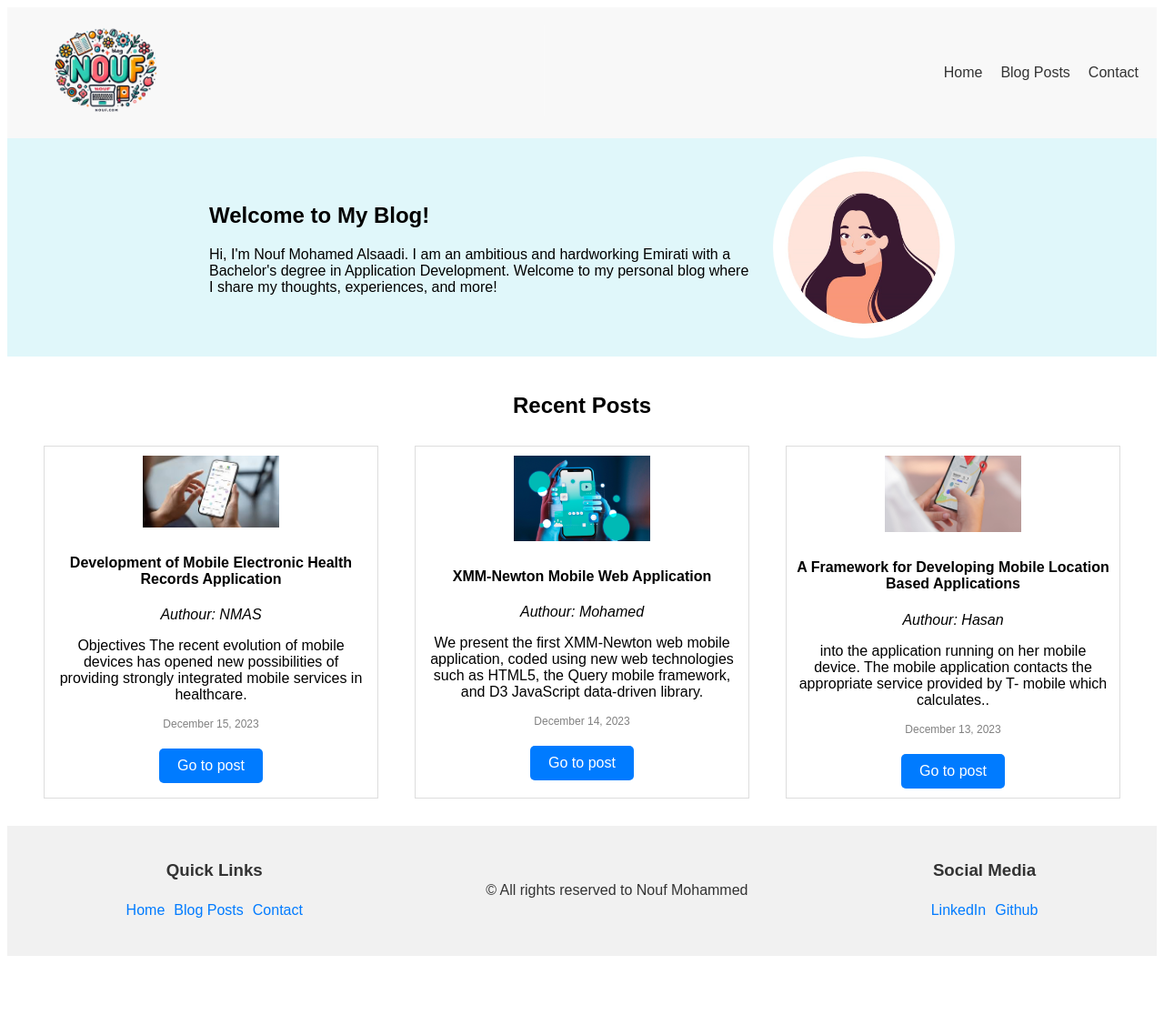
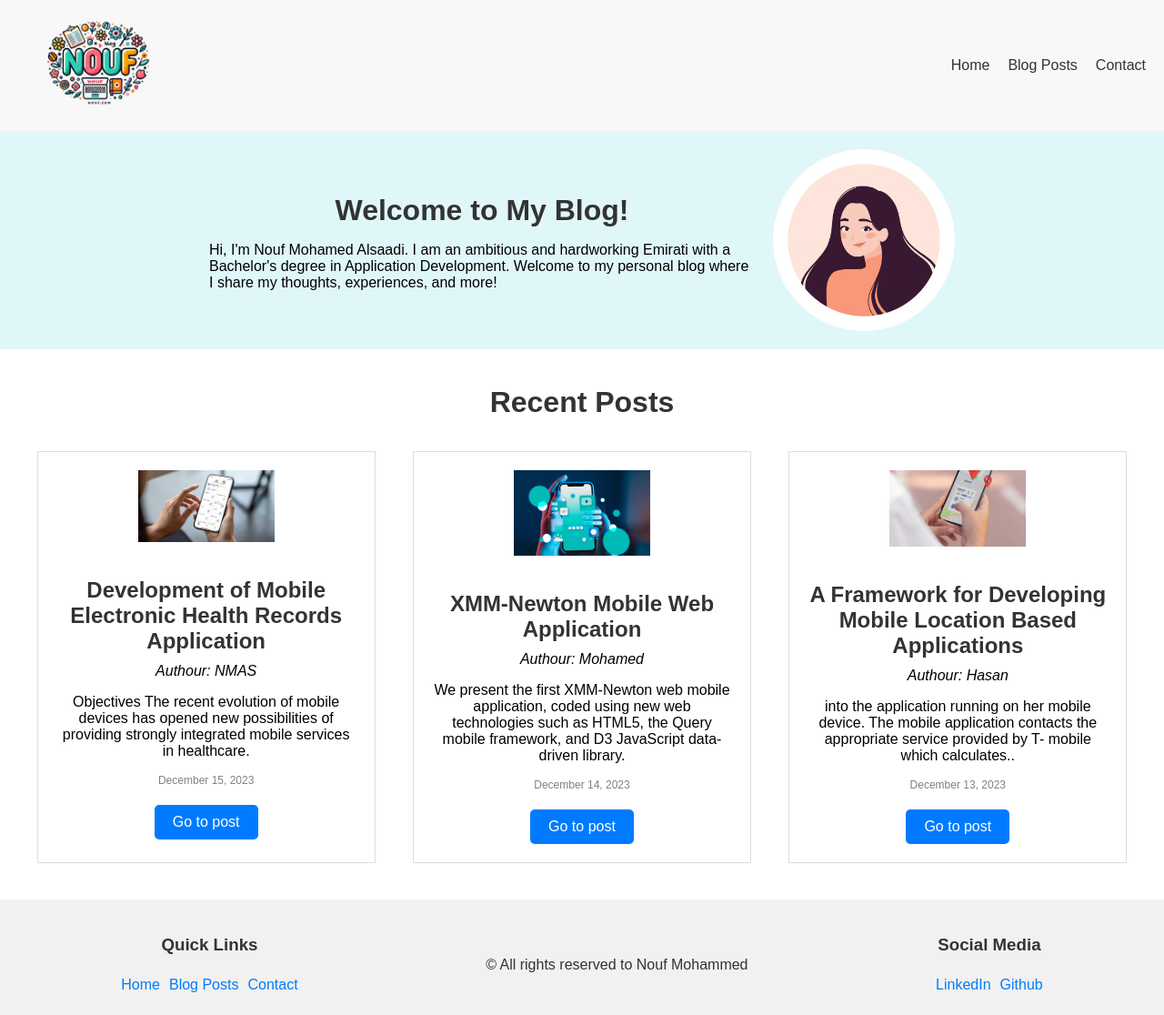
Before and after one commit to NoufAlsaadi/my-blog, a plain HTML site: page index.html in a window 1280 px wide. Shown: the whole page at 91% size. Before the commit the page ends 1059 px from the top, so only its background shows below. Drawn offline with Linux system fonts and the light colour scheme.

Commit message:
تحديث ملفات الموقع: تعديل في contact.html و index.html و styles.css

```diff
--- a/index.html
+++ b/index.html
@@ -33,7 +33,7 @@
         <div class="posts-container">
             <article>
                 <a href="post1.html"><img src="11.jpg" alt="First Blog Post"></a>
-                <h4>Development of Mobile Electronic Health Records Application</h4>
+                <h1>Development of Mobile Electronic Health Records Application</h1>
                 <address>Authour: NMAS</address>
                 <p>Objectives The recent evolution of mobile devices has opened new possibilities of providing strongly integrated mobile services in healthcare.</p>
                 <time datetime="2023-12-15">December 15, 2023</time>
@@ -41,7 +41,7 @@
             </article>
             <article>
                 <a href="post2.html"><img src="22.png" alt="Second Blog Post"></a>
-                <h4>XMM-Newton Mobile Web Application</h4>
+                <h1>XMM-Newton Mobile Web Application</h1>
                 <address>Authour: Mohamed</address>
                 <p>We present the first XMM-Newton web mobile application, coded using new web technologies such as HTML5, the Query mobile framework, and D3 JavaScript data-driven library.</p>
                 <time datetime="2023-12-14">December 14, 2023</time>
@@ -49,7 +49,7 @@
             </article>
             <article>
                 <a href="post3.html"><img src="33.jpg" alt="Third Blog Post"></a>
-                <h4>A Framework for Developing Mobile Location Based Applications</h4>
+                <h1>A Framework for Developing Mobile Location Based Applications</h1>
                 <address>Authour: Hasan</address>
                 <p> into the application running on her mobile device. The mobile application contacts the appropriate service provided by T- mobile which calculates..</p>
                 <time datetime="2023-12-13">December 13, 2023</time>
--- a/styles.css
+++ b/styles.css
@@ -1,7 +1,28 @@
+/* Global styles */
 body {
   font-family: Arial, sans-serif;
+  background-color: #ffffff;
+  margin: 0;
+  padding: 0;
 }
 
+h1, h2 {
+  color: #333;
+  text-align: center;
+  margin-top: 20px;
+}
+
+h1 {
+  font-size: 1.5rem;
+  margin-bottom: 10px;
+}
+
+h2 {
+  font-size: 2rem;
+  margin-bottom: 15px;
+}
+
+/* Header styles */
 header {
   background-color: #f8f8f8;
   padding: 20px;
@@ -9,6 +30,7 @@ header {
   display: flex;
   align-items: center;
   justify-content: space-between;
+
 }
 
 header .logo {
@@ -27,6 +49,7 @@ nav ul li a {
   color: #333;
 }
 
+/* Welcome section */
 #welcome {
   display: flex;
   align-items: center;
@@ -46,6 +69,7 @@ nav ul li a {
   border-radius: 50%;
 }
 
+/* Blog post section */
 #blog-posts {
   padding: 20px;
 }
@@ -60,15 +84,15 @@ nav ul li a {
 }
 
 .posts-container img {
-  width: 100%; /* عرض الصور بنسبة 100% من العنصر الوالد */
-  max-width: 150px; /* تحديد الحد الأقصى لعرض الصورة */
-  height: auto; /* المحافظة على نسبة الأبعاد */
+  width: 100%;
+  max-width: 150px;
+  height: auto;
 }
 
 article {
   border: 1px solid #ddd;
-  padding: 10px;
-  margin: 10px;
+  padding: 20px;
+  margin: 20px 0;
   flex: 1;
   max-width: 30%;
   box-sizing: border-box;
@@ -78,7 +102,32 @@ article {
 article img {
   max-width: 50%;
   height: auto;
-  margin-bottom: 5px;
+  margin-bottom: 15px;
+}
+
+.article-content {
+  display: flex;
+  flex-direction: column;
+  align-items: center;
+}
+
+article .title {
+  font-weight: bold;
+  font-size: 18px;
+  margin: 10px 0;
+}
+
+article .description {
+  font-size: 14px;
+  color: #555;
+  margin: 15px 0;
+}
+
+article time {
+  display: block;
+  font-size: 12px;
+  color: grey;
+  margin: 10px 0;
 }
 
 .read-more-btn {
@@ -96,15 +145,14 @@ article img {
   background-color: #0056b3;
 }
 
-#main-content {
-  padding: 20px;
+/* Box-sizing */
+*,
+*::before,
+*::after {
+  box-sizing: border-box;
 }
 
-#contact {
-  padding: 20px;
-  text-align: center;
-}
-
+/* Form and table styling */
 form {
   display: flex;
   flex-direction: column;
@@ -140,21 +188,27 @@ form button:hover {
   background-color: #0056b3;
 }
 
-table {
-  width: 100%;
-  border-collapse: collapse;
-  margin-top: 20px;
-}
-
 table, th, td {
   border: 1px solid #ccc;
-}
-
-th, td {
   padding: 10px;
   text-align: center;
 }
 
+th {
+  background-color: #f2f2f2;
+}
+
+td {
+  background-color: #fafafa;
+}
+
+table {
+  margin-top: 20px; /* مسافة فوق الجدول */
+  border-collapse: collapse;
+}
+
+
+/* Footer styles */
 footer {
   text-align: center;
   padding: 20px;
@@ -191,58 +245,19 @@ footer {
   color: #0056b3;
 }
 
-article {
-  border: 1px solid #ddd;
-  padding: 10px;
-  margin: 10px;
-  flex: 1;
-  max-width: 30%;
-  box-sizing: border-box;
-  text-align: center;
-}
-
-article img {
-  max-width: 50%;
-  height: auto;
-  margin-bottom: 5px;
-}
-
-.article-content {
-  display: flex;
+/* Responsiveness */
+@media (max-width: 768px) {
+  .posts-container {
     flex-direction: column;
     align-items: center;
   }
 
-article .title {
-  font-weight: bold;
-  font-size: 18px;
-  margin: 10px 0;
+  article {
+    max-width: 90%;
   }
 
-article .description {
-  font-size: 14px;
-  color: #555;
-  margin: 10px 0;
+  header {
+    flex-direction: column;
+    align-items: center;
   }
-
-article time {
-  display: block;
-  font-size: 12px;
-  color: grey;
-  margin: 10px 0;
 }
-
-.read-more-btn {
-  display: inline-block;
-  margin-top: 10px;
-  padding: 10px 20px;
-  background-color: #007BFF;
-  color: white;
-  text-decoration: none;
-  border-radius: 5px;
-  transition: background-color 0.3s;
-}
-
-.read-more-btn:hover {
-  background-color: #0056b3;
-}
```
Also changed, not shown: contact.html (+16 -13 lines), GitHub-Link.txt. Lines whose indentation alone changed are shown as unchanged.
